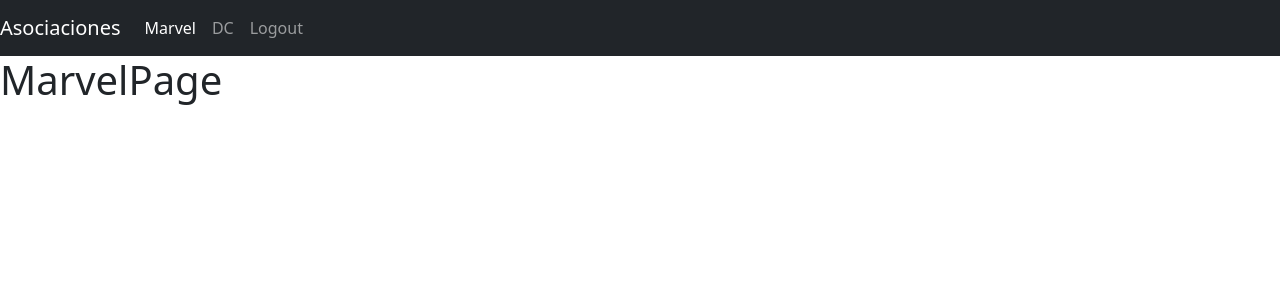
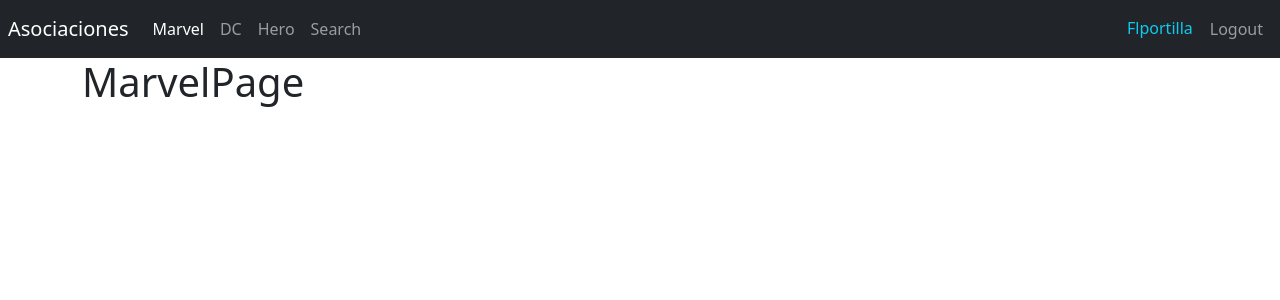
Before and after one commit to flportilla/heroes-app-spa, a React (Create React App) app: page /marvel in a window 1280 px wide. Shown: the top 300 px of the page. Built offline with nearby package versions, Linux system fonts and the light colour scheme.

Commit message:
Add new routes

```diff
--- /dev/null
+++ b/src/auth/index.js
@@ -0,0 +1 @@
+export * from './pages'
--- /dev/null
+++ b/src/auth/pages/index.js
@@ -0,0 +1 @@
+export * from './LoginPage'
--- /dev/null
+++ b/src/heroes/index.js
@@ -0,0 +1,2 @@
+export * from './pages'
+export * from './routes/HeroesRoutes'
--- /dev/null
+++ b/src/heroes/pages/Hero.jsx
@@ -0,0 +1,7 @@
+import React from 'react'
+
+export const Hero = () => {
+    return (
+        <h1>Hero</h1>
+    )
+}
--- /dev/null
+++ b/src/heroes/pages/Search.jsx
@@ -0,0 +1,7 @@
+import React from 'react'
+
+export const Search = () => {
+    return (
+        <h1>Search</h1>
+    )
+}
--- /dev/null
+++ b/src/heroes/pages/index.js
@@ -0,0 +1,4 @@
+export * from './DcPage'
+export * from './MarvelPage'
+export * from './Hero'
+export * from './Search'
--- /dev/null
+++ b/src/heroes/routes/HeroesRoutes.jsx
@@ -0,0 +1,23 @@
+import React from 'react'
+import { Navigate, Route, Routes } from 'react-router-dom'
+import { Navbar } from '../../ui'
+import { DcPage, Hero, MarvelPage, Search } from '../pages'
+export const HeroesRoutes = () => {
+    return (
+        <>
+            <Navbar />
+            <div className='container'>
+                <Routes>
+                    <Route path="dc" element={<DcPage />} />
+                    <Route path="marvel" element={<MarvelPage />} />
+
+                    <Route path="search" element={<Search />} />
+                    <Route path="hero" element={<Hero />} />
+
+                    <Route path="/" element={<Navigate to="/marvel" />} />
+
+                </Routes>
+            </div>
+        </>
+    )
+}
--- a/src/router/AppRouter.jsx
+++ b/src/router/AppRouter.jsx
@@ -1,25 +1,17 @@
 import React from 'react'
 
-import { Navigate, Route, Routes } from 'react-router-dom'
+import { Route, Routes } from 'react-router-dom'
 
-import { LoginPage } from '../auth/pages/LoginPage'
-import { DcPage } from '../heroes/pages/DcPage.jsx'
-import { MarvelPage } from '../heroes/pages/MarvelPage'
-import { Navbar } from '../ui/components'
+import { LoginPage } from '../auth'
+import { HeroesRoutes } from '../heroes'
 
 export const AppRouter = () => {
     return (
         <>
-            <Navbar />
 
             <Routes>
-                <Route path="dc" element={<DcPage />} />
-                <Route path="marvel" element={<MarvelPage />} />
-
                 <Route path="login" element={<LoginPage />} />
-
-                <Route path="/*" element={<Navigate to="/login" />} />
-
+                <Route path="/*" element={<HeroesRoutes />} />
             </Routes>
         </>
 
--- a/src/ui/components/NavBar.jsx
+++ b/src/ui/components/NavBar.jsx
@@ -4,7 +4,7 @@ import { Link, NavLink } from 'react-router-dom';
 
 export const Navbar = () => {
     return (
-        <nav className="navbar navbar-expand-sm navbar-dark bg-dark">
+        <nav className="navbar navbar-expand-sm navbar-dark bg-dark p-2">
 
             <Link
                 className="navbar-brand"
@@ -17,29 +17,45 @@ export const Navbar = () => {
                 <div className="navbar-nav">
 
                     <NavLink
-                        className="nav-item nav-link"
+                        className={({ isActive }) => `nav-item nav-link ${isActive ? 'active' : ''}`}
                         to="/marvel"
                     >
                         Marvel
                     </NavLink>
 
                     <NavLink
-                        className="nav-item nav-link"
+                        className={({ isActive }) => `nav-item nav-link ${isActive ? 'active' : ''}`}
                         to="/dc"
                     >
                         DC
                     </NavLink>
+                    <NavLink
+                        className={({ isActive }) => `nav-item nav-link ${isActive ? 'active' : ''}`}
+                        to="/hero"
+                    >
+                        Hero
+                    </NavLink>
+                    <NavLink
+                        className={({ isActive }) => `nav-item nav-link ${isActive ? 'active' : ''}`}
+                        to="/search"
+                    >
+                        Search
+                    </NavLink>
                 </div>
             </div>
 
-            <div className="navbar-collapse collapse w-100 order-3 dual-collapse2">
+            <div className="navbar-collapse collapse w-100 order-3 dual-collapse2 d-flex justify-content-end">
                 <ul className="navbar-nav ml-auto">
-                    <NavLink
-                        className="nav-item nav-link"
-                        to="/login"
+                    <span
+                        className="nav-item nav-link text-info"
+                    >
+                        Flportilla
+                    </span>
+                    <button
+                        className='nav-item nav-link btn'
                     >
                         Logout
-                    </NavLink>
+                    </button>
                 </ul>
             </div>
         </nav>
--- /dev/null
+++ b/src/ui/index.js
@@ -0,0 +1 @@
+export * from './components'
```
Also changed, not shown: src/heroes/pages/DcPage.jsx (renamed from src/heroes/pages/DcPage.jsx.jsx).
